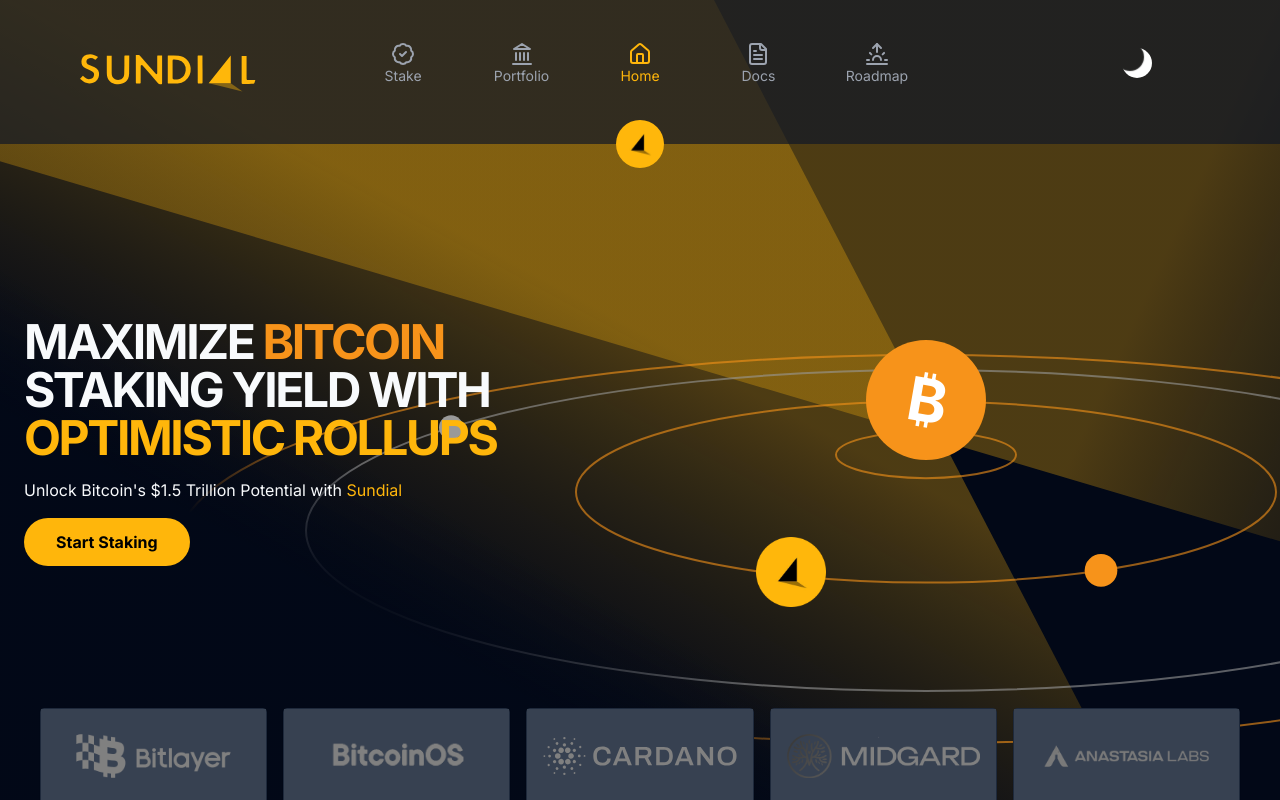
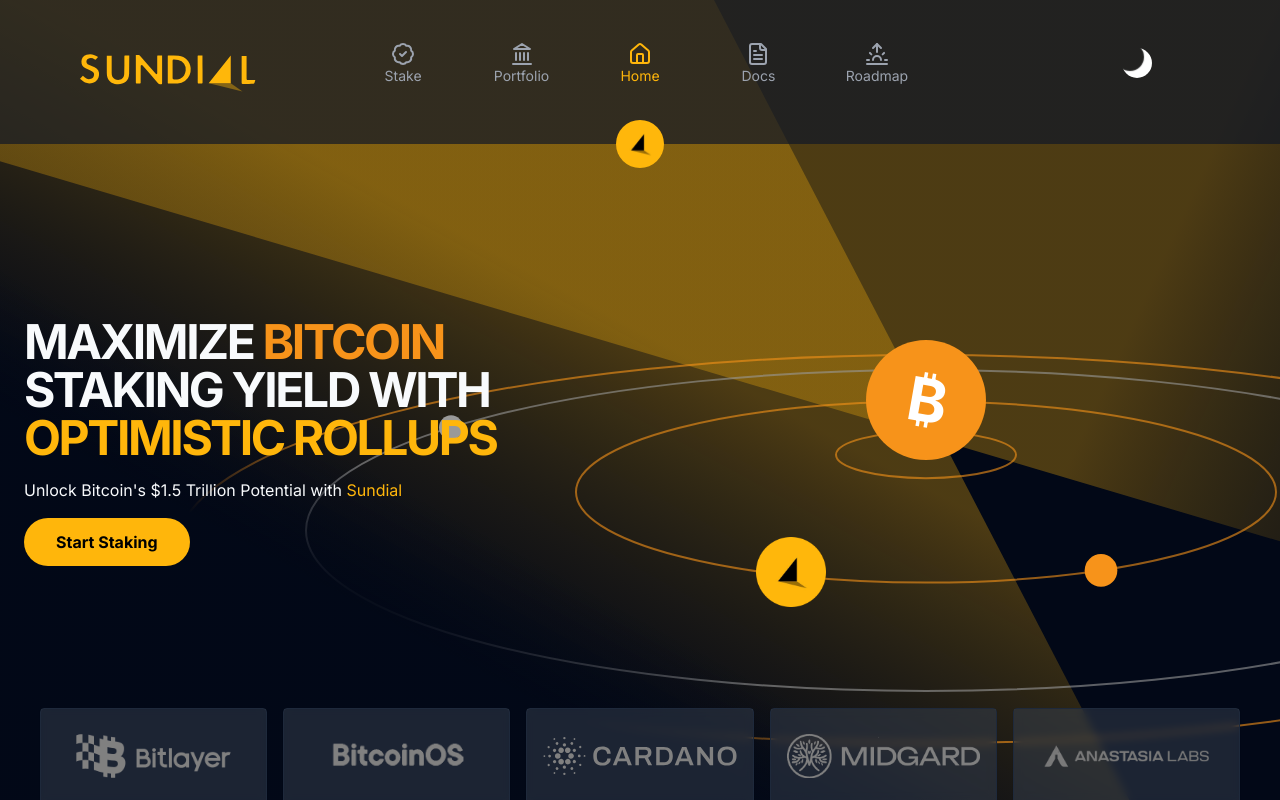
Before and after one commit to sundial-protocol/sundial-web, a Next.js app: page / in a window 1280 px wide. Built offline with nearby package versions, Linux system fonts and the light colour scheme.

Commit message:
adjust sponsors to work with new cards

```diff
--- a/app/landing/sponsors.tsx
+++ b/app/landing/sponsors.tsx
@@ -1,6 +1,6 @@
 "use client";
 
-import { Card, CardContent } from "@/components/ui/card";
+import { Card, CardContent, CardHeader } from "@/components/ui/card";
 import Link from "next/link";
 import Image from "next/image";
 
@@ -15,7 +15,7 @@ function PartnerCard({
 }) {
   return (
     <Card className="h-24 flex flex-col justify-center">
-      <CardContent className="p-4 w-full h-full flex items-center justify-center">
+      <CardHeader className="p-4 w-full h-full flex items-center justify-center">
         <Link href={link}>
           <Image
             src={image}
@@ -27,7 +27,7 @@ function PartnerCard({
             loading="eager"
           />
         </Link>
-      </CardContent>
+      </CardHeader>
     </Card>
   );
 }
```
Also changed, not shown: public/partners/midgard-icon-white-and-colour.png.
